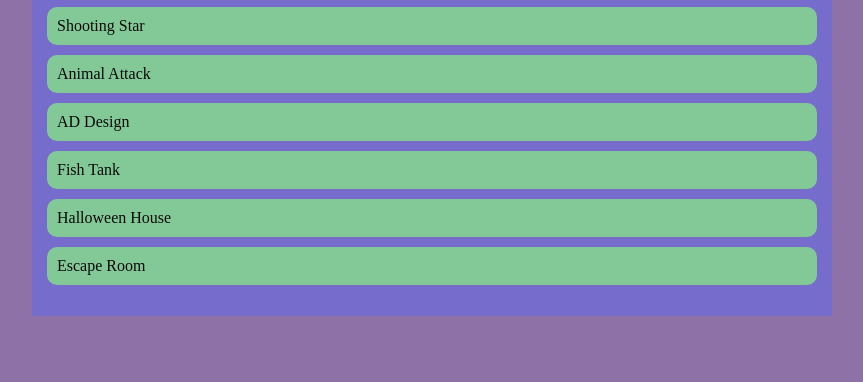
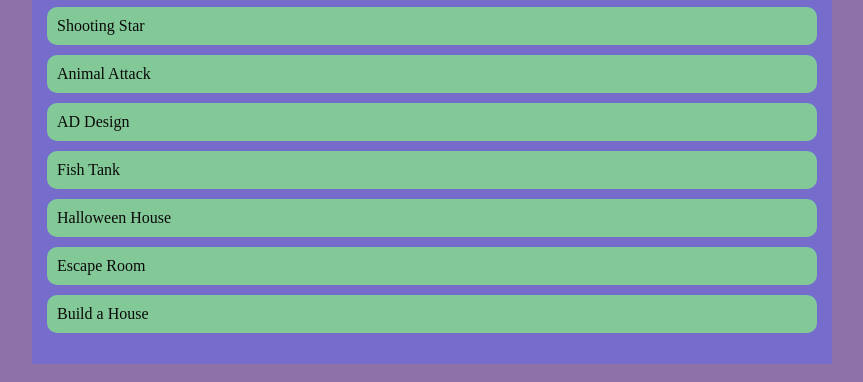
Before and after one commit to alexislombardo/alexislombardo.github.io, a plain HTML site: page portfolio.html in a window 1280 px wide. Shown: the part 445-827 px from the top of the page, without its empty margins (208-1071 px from the left). Before the commit the page ends 800 px from the top, so only its background shows below. Drawn offline with Linux system fonts and the light colour scheme.

Commit message:
added project build a house

```diff
--- a/fsd-projects/runtime/js/init.js
+++ b/fsd-projects/runtime/js/init.js
@@ -37,6 +37,7 @@ var init = function (window) {
     "#ccc",
     "left"
   );
+
   help.x = 10;
   help.y = ground.y + ground.getBounds().height + 10;
   view.addChild(help);
--- a/portfolio.html
+++ b/portfolio.html
@@ -59,6 +59,10 @@
            <li>
                 <a href="" target ="https://www.khanacademy.org/computer-programming/new-landry_lombardo_cruz_escape-room/5504518945619968" target = "_blank" >Escape Room</a>
            </li>
+
+           <li>
+                <a href="" target ="https://www.khanacademy.org/computer-programming/build-a-house-al/5248907182981120" target = "_blank" >Build a House</a>
+           </li>
         </ul>
 
       </main>
```
Also changed, not shown: fsd-projects/runtime/js/runLevels.js (+0 -12 lines).
